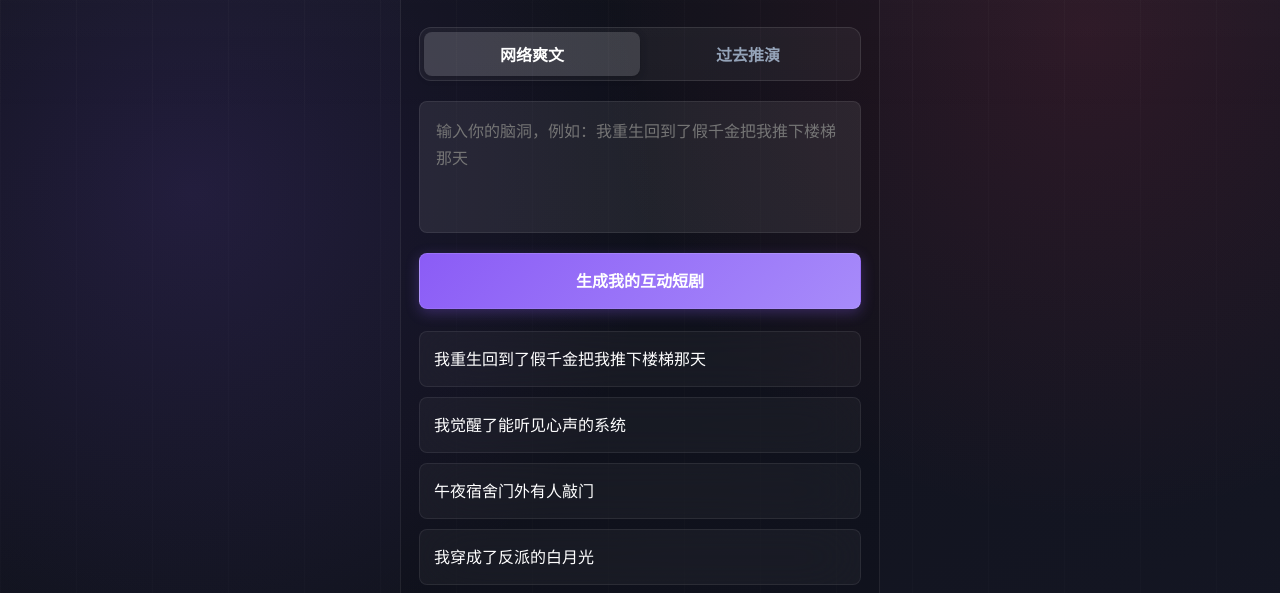
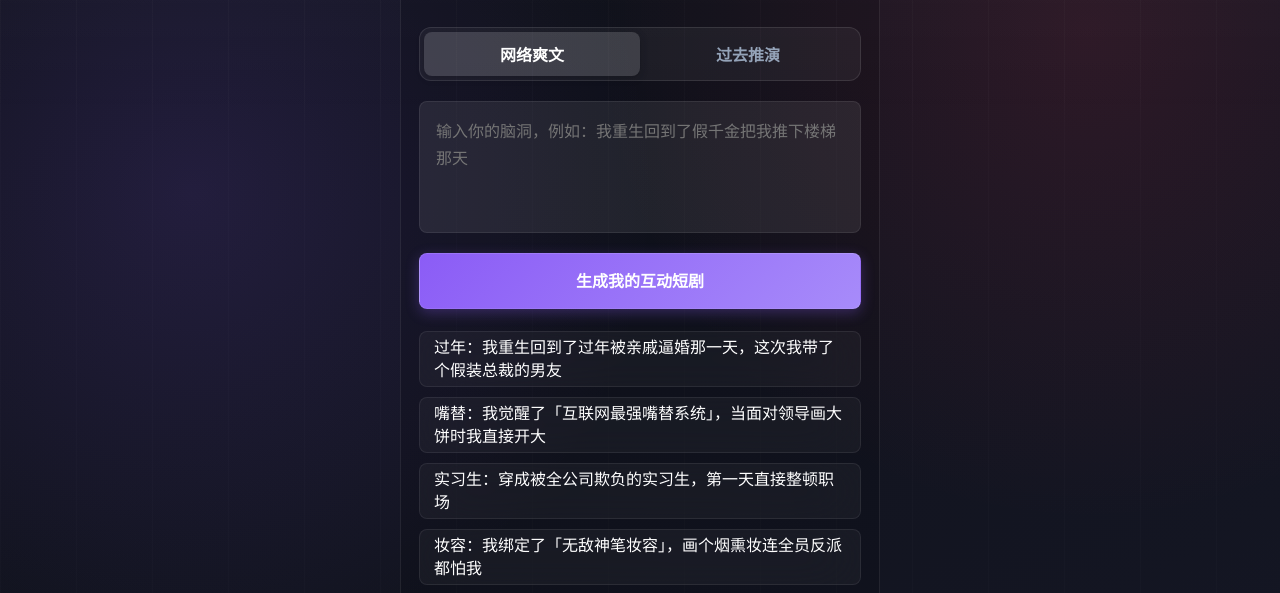
Before and after one commit to wzxsph/dream_maker, a plain HTML site: page frontend/index.html in a window 1280 px wide. Shown: the part 207-800 px from the top of the page. Drawn offline with Linux system fonts and the light colour scheme.

Commit message:
refactor: remove static hot prompt buttons from index.html and app.js

```diff
--- a/frontend/index.html
+++ b/frontend/index.html
@@ -30,12 +30,7 @@
 
       <button id="generateBtn" class="primary-btn">生成我的互动短剧</button>
 
-      <div id="hotPrompts" aria-label="热门脑洞">
-        <button class="hot-prompt">我重生回到了假千金把我推下楼梯那天</button>
-        <button class="hot-prompt">我觉醒了能听见心声的系统</button>
-        <button class="hot-prompt">午夜宿舍门外有人敲门</button>
-        <button class="hot-prompt">我穿成了反派的白月光</button>
-      </div>
+      <div id="hotPrompts" aria-label="热门脑洞"></div>
     </section>
 
     <section id="introPage" class="page hidden">
--- a/frontend/js/app.js
+++ b/frontend/js/app.js
@@ -34,13 +34,47 @@ import { currentNodeStorageKey, getStoryIdFromHash, unlockedPaywallStorageKey }
 
 const promptInput = document.getElementById('promptInput');
 const generateBtn = document.getElementById('generateBtn');
-const hotPromptButtons = document.querySelectorAll('.hot-prompt');
 const backHomeBtn = document.getElementById('backHomeBtn');
 const reviewBtn = document.getElementById('reviewBtn');
 const closeReviewBtn = document.getElementById('closeReviewBtn');
 const modeBtns = document.querySelectorAll('.mode-btn');
+const hotPromptsContainer = document.getElementById('hotPrompts');
 
 window.currentNarrativeMode = 'web_novel';
+
+const HOT_PROMPTS = {
+  web_novel: [
+    "过年：我重生回到了过年被亲戚逼婚那一天，这次我带了个假装总裁的男友",
+    "嘴替：我觉醒了「互联网最强嘴替系统」，当面对领导画大饼时我直接开大",
+    "实习生：穿成被全公司欺负的实习生，第一天直接整顿职场",
+    "妆容：我绑定了「无敌神笔妆容」，画个烟熏妆连全员反派都怕我",
+    "宠物：我的金毛觉醒了修仙天赋，天天逼我打坐修炼",
+    "外卖惊喜：点了个外卖，结果收到了未来首富发出的求救信物"
+  ],
+  past_deduction: [
+    "过年：去年的年夜饭上，我因为一点小事和爸爸大吵一架，如果当时我没发火...",
+    "嘴替：会议上明明是我的策划案被抢走，我却没敢当嘴替反驳他，如果可以重来...",
+    "实习生：刚当实习生时，因为粗心把重要数据搞错了导致项目延期，我想回到那天...",
+    "妆容：毕业晚会那天我的妆容全花，成了一直不敢回忆的黑历史，我想重新面对...",
+    "宠物：那天我没注意到小黑（我的宠物狗）的不适，结果它永远离开了我，如果时间能倒流...",
+    "外卖惊喜：好心帮人取了个送错的外卖，却卷入了一场不必要的纠纷，如果当时我..."
+  ]
+};
+
+function renderHotPrompts(mode) {
+  if (!hotPromptsContainer) return;
+  hotPromptsContainer.innerHTML = '';
+  const prompts = HOT_PROMPTS[mode] || HOT_PROMPTS.web_novel;
+  prompts.forEach(text => {
+    const btn = document.createElement('button');
+    btn.className = 'hot-prompt';
+    btn.textContent = text;
+    btn.addEventListener('click', () => {
+      promptInput.value = text;
+    });
+    hotPromptsContainer.appendChild(btn);
+  });
+}
 
 let activePaywallNodeId = null;
 const activeJobs = new Set();
@@ -520,15 +554,9 @@ modeBtns.forEach(btn => {
     } else {
       promptInput.placeholder = '输入你的脑洞，例如：我重生回到了假千金把我推下楼梯那天';
     }
+    renderHotPrompts(window.currentNarrativeMode);
   });
 });
-
-for (const button of hotPromptButtons) {
-  button.addEventListener('click', () => {
-    promptInput.value = button.textContent.trim();
-    promptInput.focus();
-  });
-}
 
 continueBtn.addEventListener('click', () => {
   generateNext('continue', '');
@@ -554,6 +582,7 @@ setRegenerateHandler(() => {
   generateNext('rewrite', '重新推演当前场景（要求：避开原本的剧情发展方向，产生意想不到的全新转折）', null, { keepOnError: true, isRegenerate: true });
 });
 
+renderHotPrompts(window.currentNarrativeMode);
 syncViewportHeight();
 window.addEventListener('resize', syncViewportHeight);
 window.visualViewport?.addEventListener('resize', syncViewportHeight);
```
